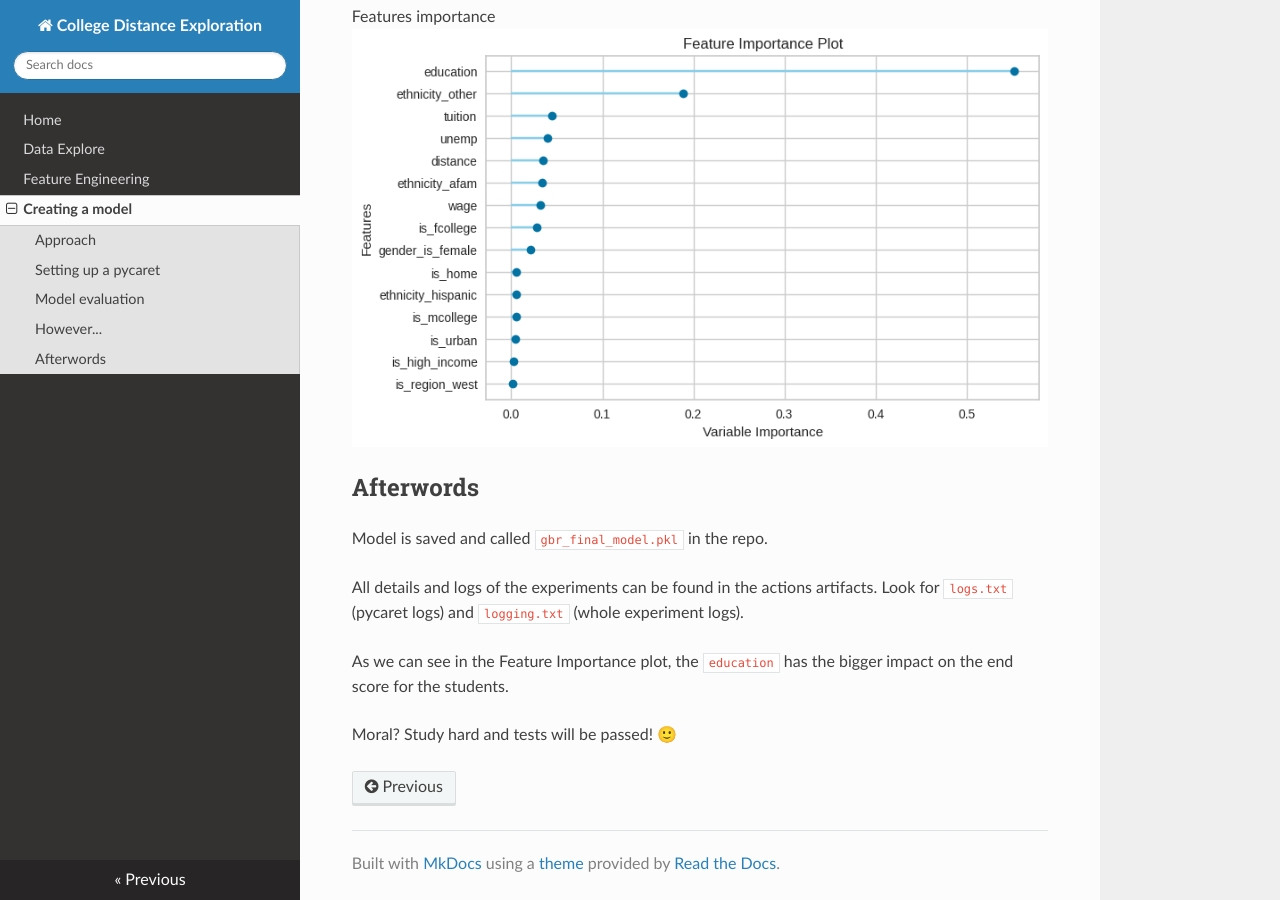
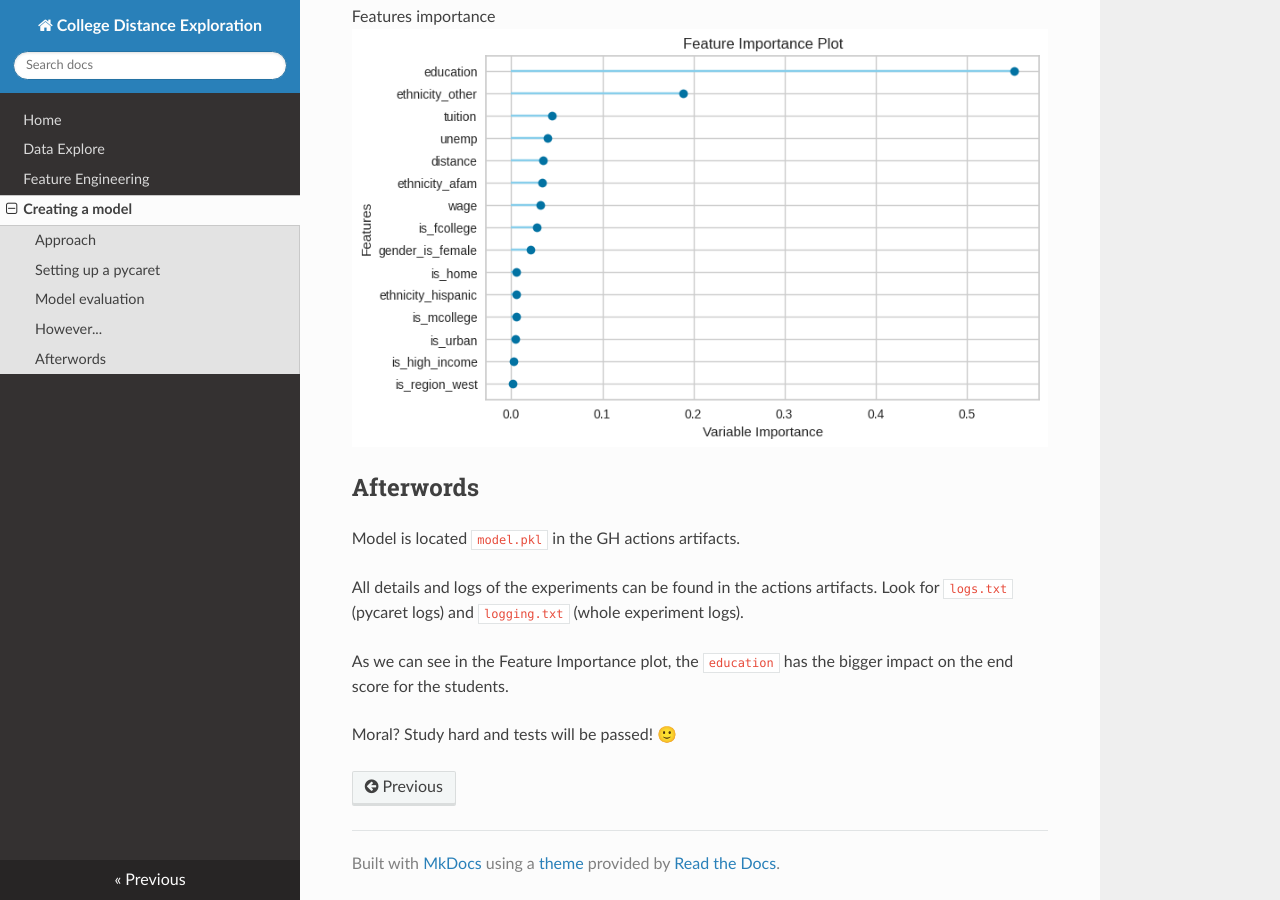
Before and after one commit to OlekZima/PJATK-ASI-2024_Lab-3_s24982, an MkDocs documentation site: the page built from documentation/docs/model_training.md, in a window 1280 px wide and 900 px high, scrolled down 4234 px. Built offline with MkDocs 1.6.1, drawn with Linux system fonts in a browser that asks for light colours; nearby versions of some CDN libraries.

Commit message:
Update ci.yml, change model name, add plugins o the mkdocs.yml

```diff
--- a/documentation/docs/model_training.md
+++ b/documentation/docs/model_training.md
@@ -114,7 +114,7 @@ Features importance
 
 ## Afterwords
 
-Model is saved and called `gbr_final_model.pkl` in the repo.
+Model is located `model.pkl` in the GH actions artifacts.
 
 All details and logs of the experiments can be found in the actions artifacts. Look for `logs.txt` (pycaret logs) and
 `logging.txt` (whole experiment logs).
--- a/documentation/mkdocs.yml
+++ b/documentation/mkdocs.yml
@@ -9,6 +9,10 @@ nav:
   - Data Explore: data_explore.md
   - Feature Engineering: feature_engineering.md
   - Creating a model: model_training.md
+
+plugins:
+  - search
+  - print-site
 
 markdown_extensions:
   - pymdownx.tasklist:
--- a/main.py
+++ b/main.py
@@ -191,7 +191,7 @@ def main(arguments):
 
     # Save the final model
     logger.info("Saving the final model...")
-    save_model(tuned_model, "gbr_final_model")
+    save_model(tuned_model, "model")
 
     logger.info("Moving .png files to the mkdocs directory...")
     target_dir = "documentation/docs/img"
```
Also changed, not shown: 2 other files.
